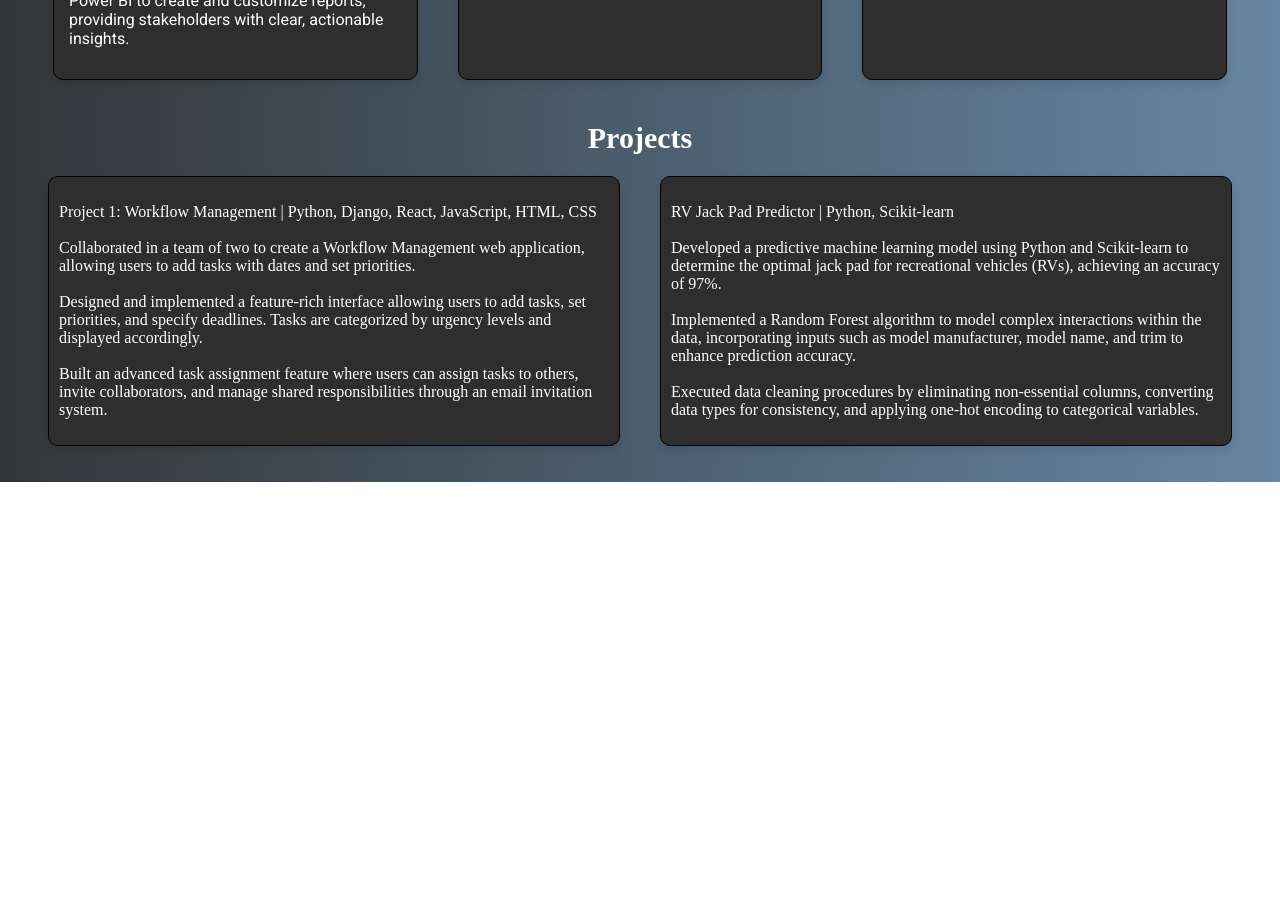
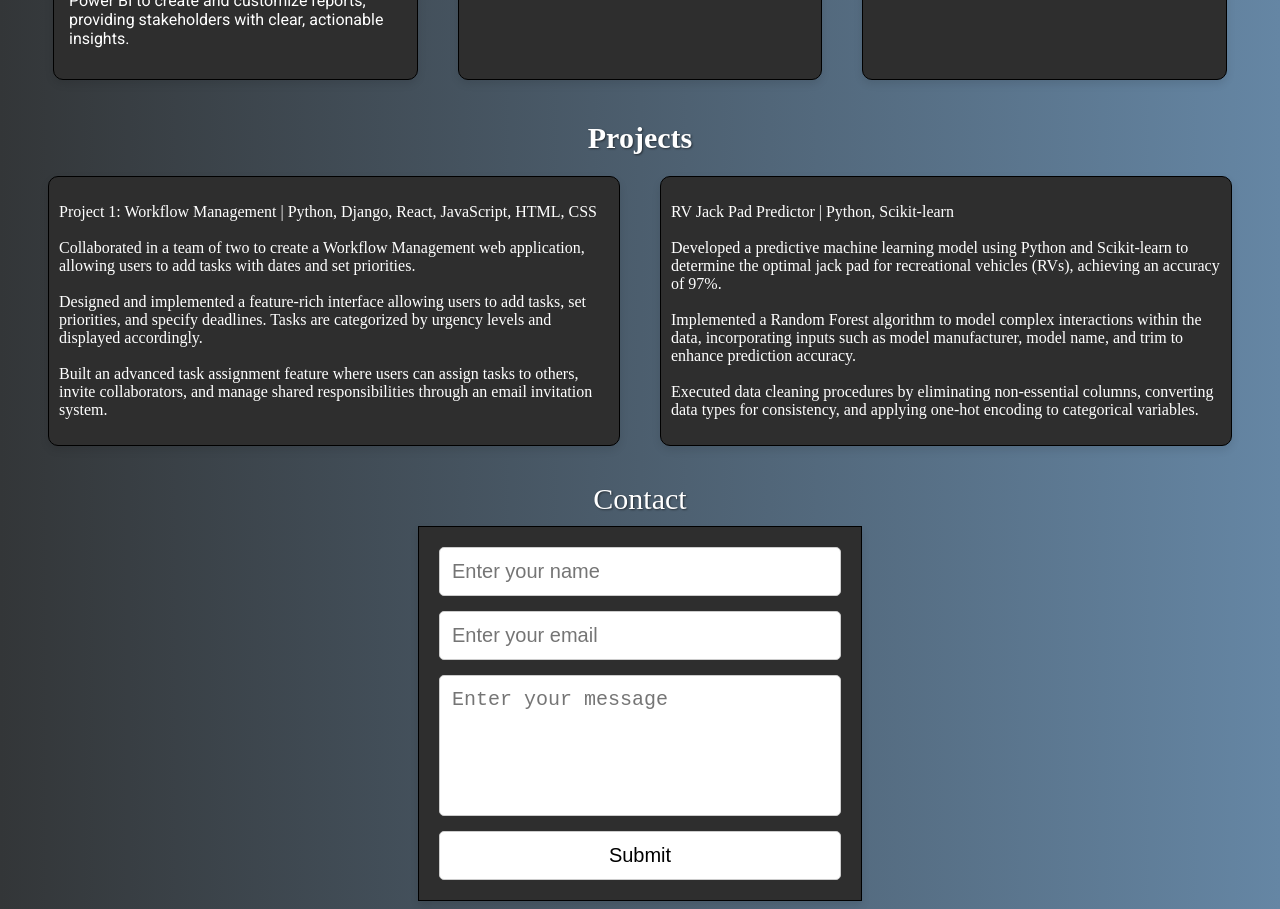
Before and after one commit to ahmedhuossein/Ahmed-Portfolio, a React (Create React App) app: page / in a window 1280 px wide. Shown: the part 520-1429 px from the top of the page. Before the commit the page ends 1002 px from the top, so only its background shows below. Built offline with nearby package versions, Linux system fonts and the light colour scheme.

Commit message:
added contact section

```diff
--- a/src/App.js
+++ b/src/App.js
@@ -1,6 +1,7 @@
 import Header from './components/Header.jsx';
 import About from './components/About.jsx';
 import Projects from './components/Projects.jsx';
+import Contact from './components/Contact.jsx';
 import './index.css';
 function App() {
   return (
@@ -8,6 +9,7 @@ function App() {
     <Header/>
     <About/>
     <Projects/>
+    <Contact/>
 
 
 
--- a/src/components/About.css
+++ b/src/components/About.css
@@ -25,6 +25,7 @@ h3 {
     margin: 0; /* Remove default margin for better spacing */
     font-size: 1.2; /* Adjust font size as needed */
     padding-bottom: 5px; /* Add some space below the header */
+
 }
 
 ul {
--- /dev/null
+++ b/src/components/Contact.css
@@ -0,0 +1,35 @@
+.main1 {
+    justify-content: center;
+    align-items: center;
+    display: grid;
+}
+.contactm {
+    text-align: center;
+    color:white;
+    font-size: 30px;
+    text-shadow: 1px 1px 2px rgba(0, 0, 0, 0.5);
+}
+form {
+    display: grid;
+    justify-content: center;
+    gap: 15px;
+    margin-top: 10px;
+    border: 1px solid black;
+    box-shadow: 0 4px 8px rgba(0, 0, 0, 0.1);
+    background-color: #2e2e2e;
+    padding: 20px;
+
+}
+textarea {
+    resize: none;
+}
+.name, .email, .message, .send {
+    width: 8;
+    border-radius: 5px; /* Round the corners */
+    border: 1px solid hsl(0, 0%, 80%); /* Add a border */
+    background-color: rgb(255, 255, 255);
+    padding: 12px; /* Add padding for better text positioning */
+    font-size: 20px; /* Increase font size for readability */
+    color: black; /* Change text color for better contrast */
+
+}
--- /dev/null
+++ b/src/components/Contact.jsx
@@ -0,0 +1,29 @@
+import React from 'react';
+import './Contact.css';
+
+const Contact = () => {
+
+    return (
+        <div className="main1">
+            <div className="contactm">Contact</div>
+            <form>
+                <input type="text" className="name" placeholder="Enter your name" />
+                <input type="email" className="email" placeholder="Enter your email" />
+                <textarea className="message" placeholder="Enter your message" cols="30" rows="5"></textarea>
+                <input type="submit" className="send" placeholder="Send"/>
+            </form>
+        </div>
+
+
+
+
+
+    );
+
+
+
+
+
+}
+
+export default Contact;
--- a/src/components/Projects.css
+++ b/src/components/Projects.css
@@ -1,6 +1,7 @@
 .Projects {
     text-align: center;
     font-size: 30px;
+    text-shadow: 1px 1px 2px rgba(0, 0, 0, 0.5);
 }
 
 .Projects-list {
```
